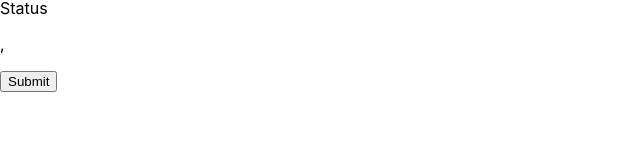
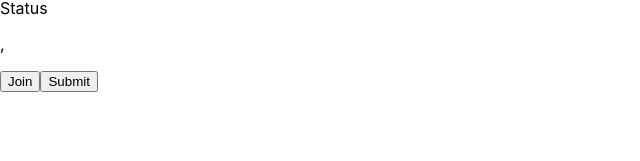
Before and after one commit to spp2391/SignMate, a React (Create React App) app in the folder signmate-app/: page / in a window 1280 px wide. Shown: the part 122-283 px from the top of the page, without its empty margins (0-640 px from the left). Built offline with nearby package versions, Linux system fonts and the light colour scheme.

Commit message:
0813 userservice 임시

```diff
--- a/signmate-app/src/User/component/form/InputArea.jsx
+++ b/signmate-app/src/User/component/form/InputArea.jsx
@@ -20,12 +20,42 @@ const InputArea = () => {
             pw: event.target.value,
         })
     }
-    const handleLogin = () => {
+    const handleJoin = (event) => {
+        event.preventDefault();
+        const joinRequest = {
+            email: state.id,
+            password: state.password,
+            name: state.id,
+            nickname: state.id,
+            companyName: "ABC",
+            userType: "USER",
+            userRole: "COMPANY"
+        }
+        fetch("http://localhost:8080/api/user/join", {
+            method: "POST",
+            headers: {
+                "Content-Type": "application/json",
+            },
+            body: JSON.stringify(joinRequest),
+        })
+        .then((response) => response.json())
+        .then((data) => setState({
+            status: data
+        }))
+    }
+    const handleLogin = (event) => {
+        event.preventDefault();
         const loginRequest = {
             email: state.id,
             password: state.password
         }
-        fetch("/api/user/login", loginRequest)
+        fetch("http://localhost:8080/api/user/login", {
+            method: "POST",
+            headers: {
+                "Content-Type": "application/json",
+            },
+            body: JSON.stringify(loginRequest),
+        })
         .then((response) => response.json())
         .then((data) => setState({
             status: data
@@ -47,6 +77,7 @@ const InputArea = () => {
             />
             <p>{state.status}</p>
             <p>{state.id}, {state.pw}</p>
+            <button onClick={handleJoin}>Join</button>
             <button onClick={handleLogin}>Submit</button>
         </div>
     )
```
Also changed, not shown: 2 other files (tests, documents, lock files or other folders).
